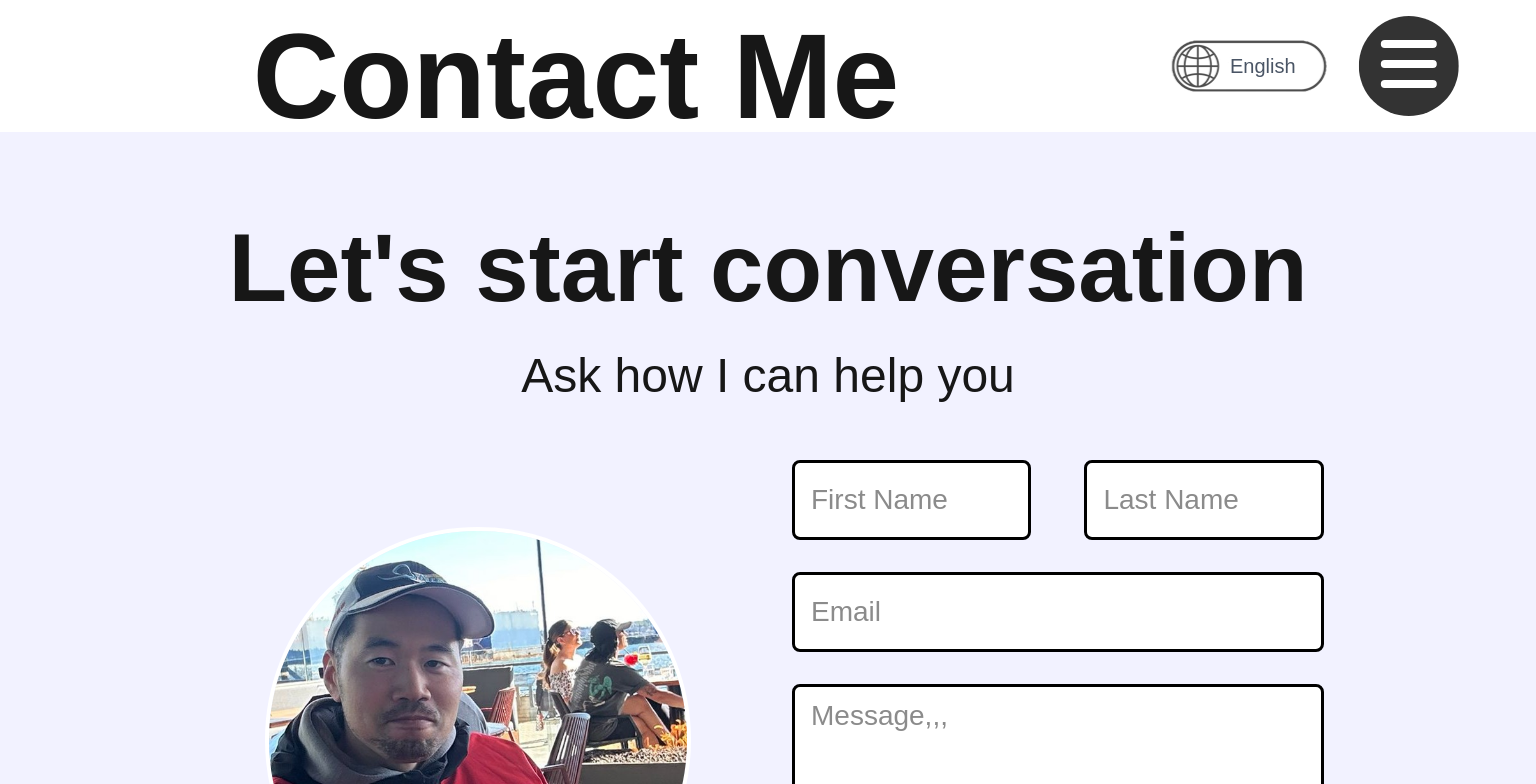
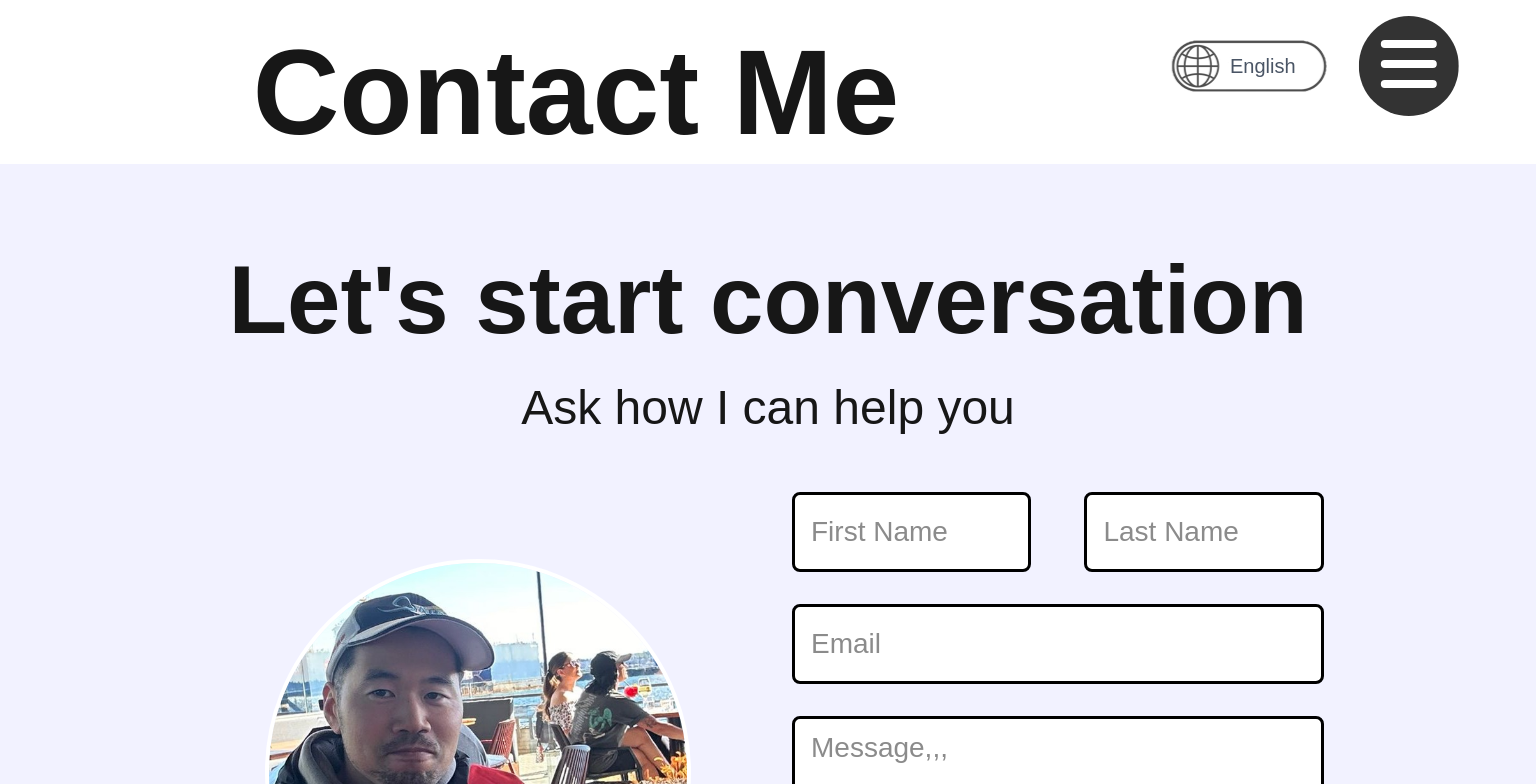
Before and after one commit to Sho8000/Portfolio-Ver4, a Next.js app: page /contactme in a window 1536 px wide. Shown: the top 784 px of the page. Built offline with nearby package versions, Linux system fonts and the light colour scheme.

Commit message:
fixed project hover action

```diff
--- a/src/app/(components)/Cards/ProjectCard.tsx
+++ b/src/app/(components)/Cards/ProjectCard.tsx
@@ -11,7 +11,7 @@ interface ProjectCardProps {
 export default function ProjectCard({textLeft, bgColor,project}:ProjectCardProps) {
 
   return (
-    <div className={`w-[90%] m-auto shadow-[-10px_10px_10px_rgba(0,0,0,0.25)] rounded-[40px] p-[2rem] items-center ${textLeft?(Styles.containerLeftText):(Styles.containerRightText)} ${bgColor}`}>
+    <div className={`group w-[90%] m-auto shadow-[-10px_10px_10px_rgba(0,0,0,0.25)] rounded-[40px] p-[2rem] items-center ${textLeft?(Styles.containerLeftText):(Styles.containerRightText)} ${bgColor} hover:bg-[#e5e5ff] transition-colors duration-300`}>
       {/* Image for phone */}
       <div className={`${Styles.phoneImg}`}>
         <Image
@@ -42,7 +42,7 @@ export default function ProjectCard({textLeft, bgColor,project}:ProjectCardProps
           height={400}
         />
         <Image
-          className="absolute top-0 left-0 opacity-0 hover:opacity-100 transition-opacity duration-300"
+          className="absolute top-0 left-0 opacity-0 group-hover:opacity-100 transition-opacity duration-300"
           src={project.imagePCHover}
           alt="projectImage"
           width={400}
--- a/src/app/(components)/Navbar/Nav.module.css
+++ b/src/app/(components)/Navbar/Nav.module.css
@@ -28,7 +28,7 @@
   .titleArea{
     width: 75%;
     height: 100px;
-    padding: 1rem 0;
+    padding: 2rem 0;
   }
 }
 
```
